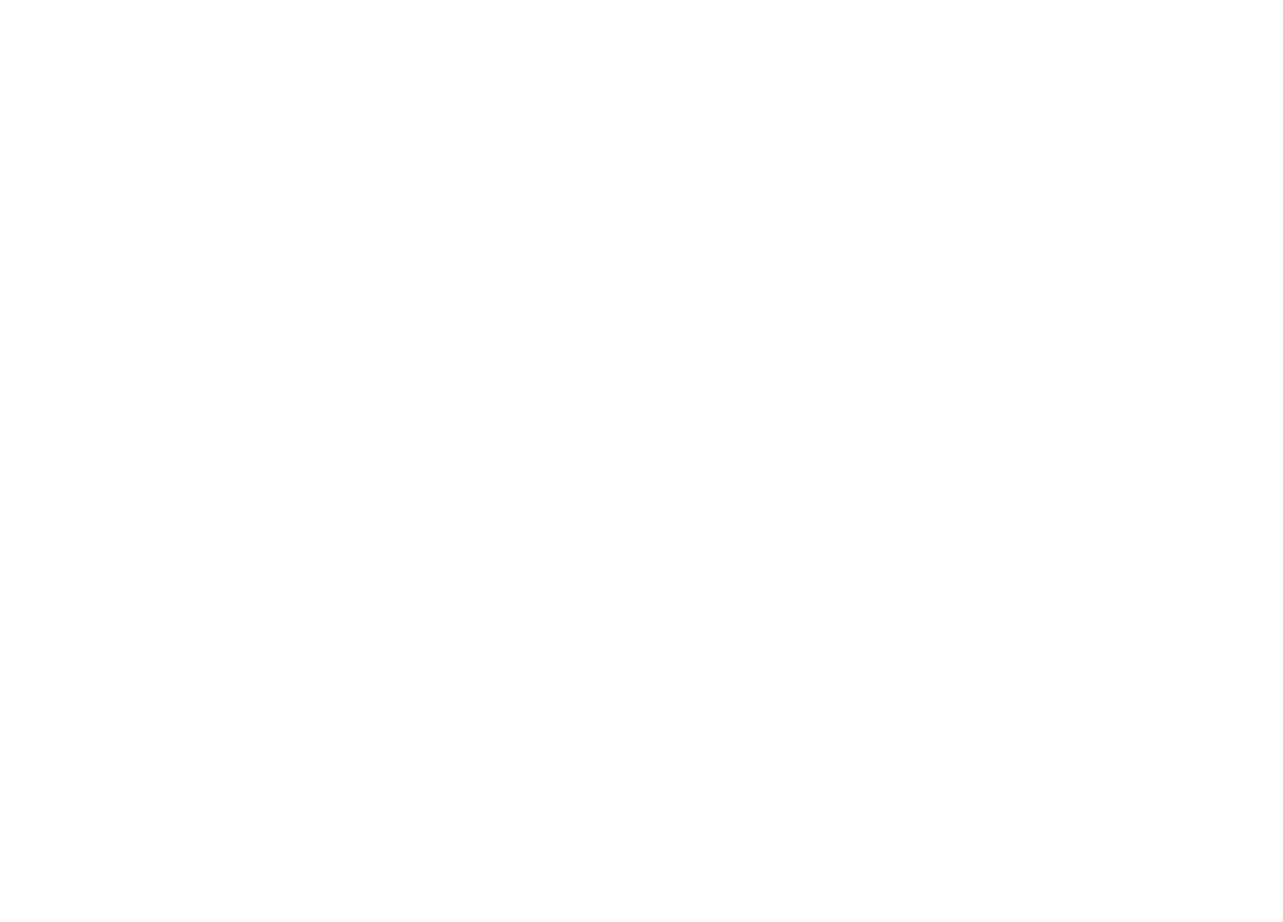
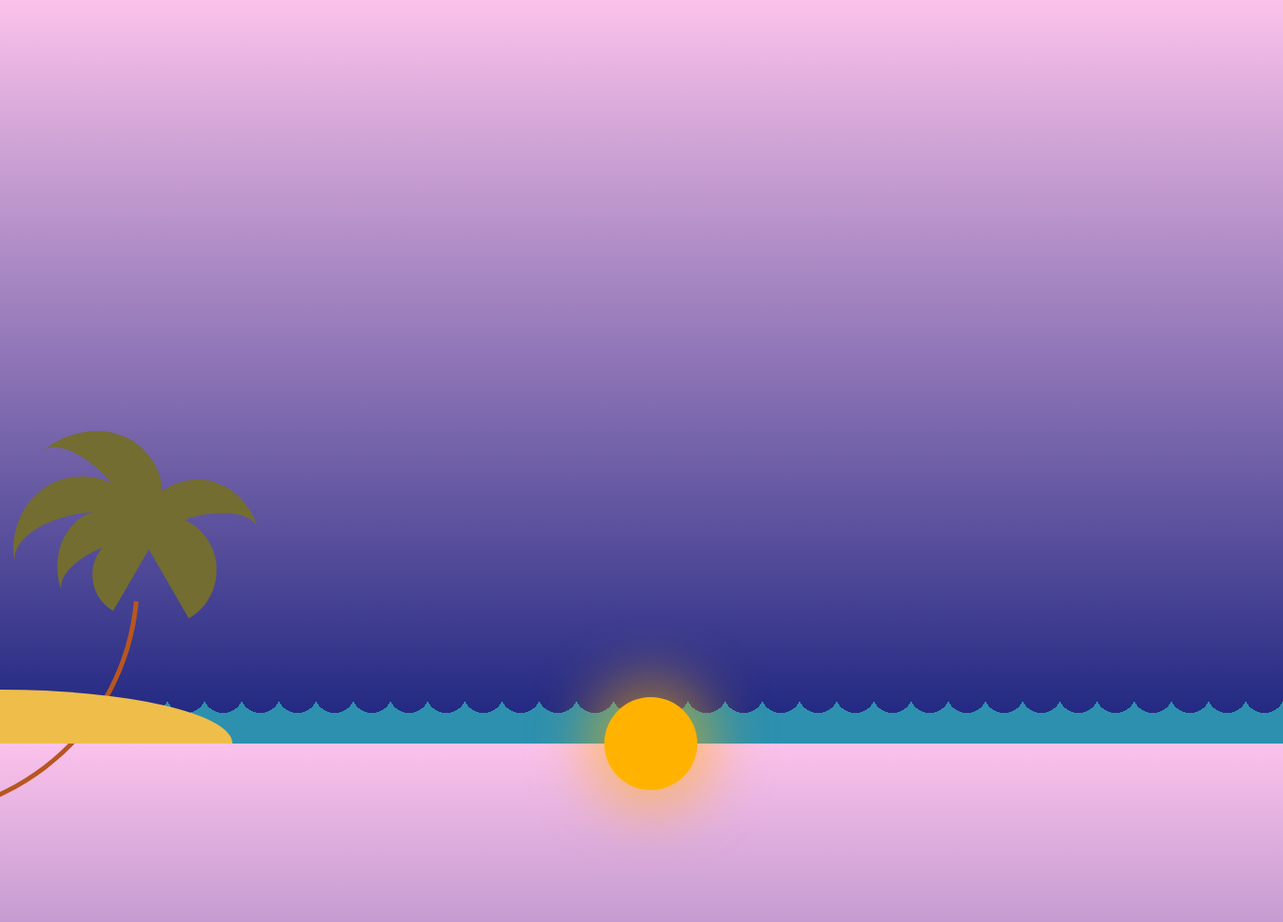
Before and after one commit to Esthercodes643/sunset, a plain HTML site: page index.html in a window 1280 px wide. Shown: the whole page at 93% size, 1380 px wide, since content can reach past the window. Before the commit the page ends 800 px from the top, so only its background shows below. Drawn offline with Linux system fonts and the light colour scheme.

Commit message:
completed animation

```diff
--- a/index.html
+++ b/index.html
@@ -3,9 +3,25 @@
 <head>
     <meta charset="UTF-8">
     <meta name="viewport" content="width=device-width, initial-scale=1.0">
-    <title>Document</title>
+    <title>Sunset View</title>
+    <link rel="stylesheet" href="style.css">
 </head>
 <body>
-    <div></div>
+    <div class="waves"></div>
+    <div class="sand">
+        <div class="tree">
+        <div></div>
+        <div></div>
+        <div></div>
+        <div></div>
+        <div></div>
+        <div></div>
+    </div>
+</div>
+    <div class="sun"></div>
+
+
+    <div class="moon"></div>
+
 </body>
 </html>
--- a/style.css
+++ b/style.css
@@ -2,20 +2,44 @@
     background-color: #a0d0d1;
     padding:0;
     margin:0;
+    overflow: hidden;
+    animation: sky 8s linear forwards;
 
 }
+@keyframes sky{
+    20%{
+        background-color: #a0d0d1;
+    }
+    50%{
+        background-color: #fff9a3;
+    }
+    70%{
+        background-color: #cb8389;
+    }
+    100%{
+        background-color: #57416d;
+    }
+}
+
 
 .waves{
     position:absolute;
     left:0;
     right:0;
+    bottom: 30px;
     height:20px;
     background-size: 40px 40px;
     background-image: radial-gradient( circle at 20px -5px,
                                     transparent 22px,
                                     #2d90af 18px);
                                     background-repeat: repeat;
+                                    animation: waves 10s infinite forwards linear;
 
+}
+@keyframes waves{
+    100%{
+        transform: translateX(200px);
+    }
 }
 
 .waves:before{
@@ -28,7 +52,7 @@
 }
 
 .sand{
-    background-color: #2d90af;
+    background-color:#efbd4a;
     height: 58px;
     width:250px;
     position: absolute;
@@ -37,5 +61,136 @@
 }
 .tree{
     height: 500px;
+    width:500px;
+    position:absolute;
+    border: 5px solid transparent;
+    border-right: 5px solid #b8561f;
+    bottom: -80px;
+    border-radius: 50%;
+    transform:rotate(50deg);
+    left: -360px;
+    z-index: -1;
 
 }
+
+.tree>div:nth-child(1){
+    height: 120px;
+    width:150px;
+    position: absolute;
+    right: 75px;
+    border-radius: 50%;
+    border-top: 40px solid #736d31;
+    transform: rotate(-60deg);
+
+}
+.tree>div:nth-child(2){
+    height: 100px;
+    width:130px;
+    position: absolute;
+    border-top: 40px solid #736d31;
+    right: 10px;
+    top:-90px;
+    transform : rotate(-65deg);
+    border-radius: 50%;
+
+}
+.tree>div:nth-child(3){
+    height: 100px;
+    width:120px;
+    position: absolute;
+    border-top: 40px solid #736d31;
+    right: 50px;
+    border-radius: 50%;
+    transform: rotate(-70deg);
+
+}
+.tree>div:nth-child(4){
+    background-color: #736d31;
+    height: 60px;
+    width:120px;
+    position: absolute;
+    right: 15px;
+    top:-30px;
+    border-radius: 120px 120px 0 0;
+    transform: rotate(10deg);
+}
+.tree>div:nth-child(5){
+    background-color: #736d31;
+    height: 45px;
+    width:90px;
+    position: absolute;
+    top:40px;
+    right:71px;
+    transform: rotate(-110deg);
+    border-radius: 120px 120px 0 0;
+}
+.tree>div:nth-child(6){
+    height: 120px;
+    width:150px;
+    position: absolute;
+    border-top: 50px solid #736d31;
+    top: -40px;
+    right:110px;
+    border-radius: 50%;
+}
+.sun{
+    background-color: orange;
+    height: 120px;
+    width: 120px;
+    border-radius: 50%;
+    position: absolute;
+    margin: auto;
+    left: 0;
+    right: 0;
+    top: 320px;
+    z-index: -2;
+    animation: sunset 8s linear forwards;
+
+}
+@keyframes sunset{
+    100%{
+        transform: translateY(480px);
+    }
+}
+
+/* ...existing code... */
+
+.moon {
+    position: absolute;
+    top: 60px;
+    right: 80px;
+    width: 80px;
+    height: 80px;
+    background: #f5f3ce;
+    border-radius: 50%;
+    box-shadow: 0 0 30px 10px #f5f3ce88;
+    z-index: 2;
+    opacity: 0;
+    animation: moonrise 2s linear forwards;
+    animation-delay: 8s;
+}
+
+@keyframes moonrise {
+    to {
+        opacity: 1;
+    }
+}
+
+body {
+    position: relative;
+    min-height: 100vh;
+    background: linear-gradient(to top, #1a237e 0%, #fbc2eb 100%);
+}
+
+
+.sun {
+    position: absolute;
+    bottom: 120px;
+    left: 120px;
+    width: 100px;
+    height: 100px;
+    background: #ffb300;
+    border-radius: 50%;
+    box-shadow: 0 0 60px 20px #ffb30088;
+    z-index: 2;
+}
```
